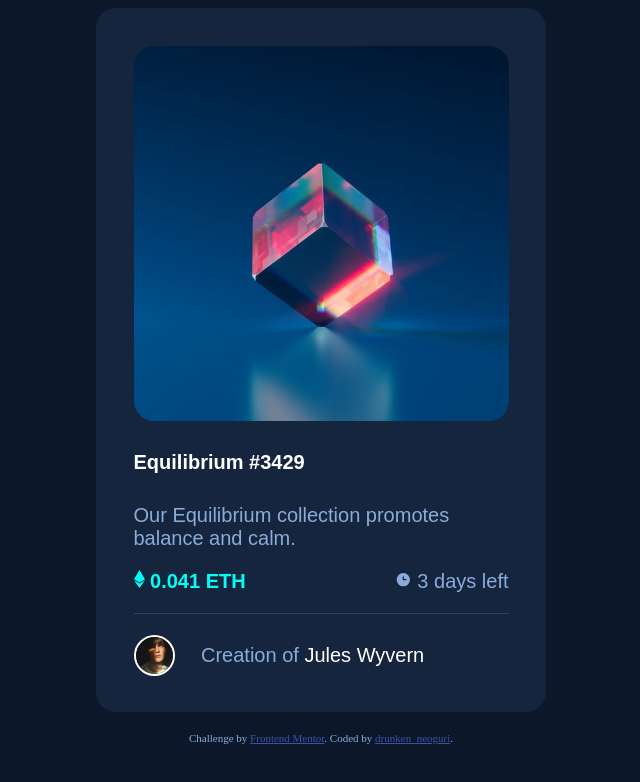
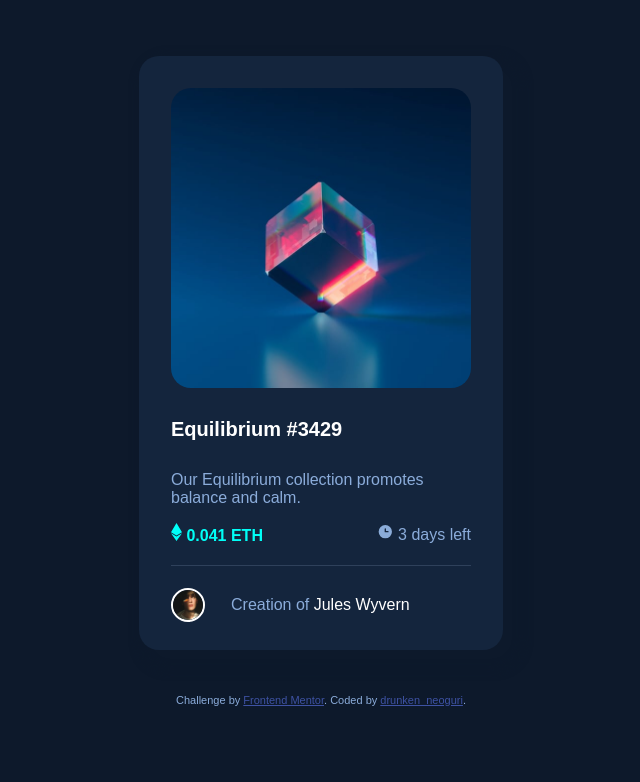
Before and after one commit to DrunkenNeoguri/NFTpreviewcardchallenge, a plain HTML site: page index.html in a window 1280 px wide. Shown: the whole page, without its empty margins (319-959 px from the left). Drawn offline with Linux system fonts and the light colour scheme.

Commit message:
Add files via upload

```diff
--- a/index.html
+++ b/index.html
@@ -15,7 +15,7 @@
     <div class="container" role="main">
       <div class="maincard">
         <div class="itemimage">
-          <img src="images/image-equilibrium.jpg" alt="NFT Card image, equilibrium" width="100%" height="100%">
+          <img class="cardimage" src="images/image-equilibrium.jpg" width="300px" height="300px" alt="NFT Card image, equilibrium">
             <div class="overlay_image">
             </div>
             <img class="view_icon" src="images/icon-view.svg" alt="view click about NFT Card image">
--- a/style.css
+++ b/style.css
@@ -2,7 +2,16 @@
 
 /** common **/
 
+html {
+    font-size:16px;
+    font-family: "Outfit", sans-serif;
+}
+
 body {
+    display: flex;
+    flex-direction: column;
+    align-items: center;
+    justify-content: center;
     background-color: hsl(217, 54%, 11%);
     color: hsl(215, 51%, 70%);
 }
@@ -14,9 +23,11 @@ body {
     display: flex;
     align-items: center;
     justify-content: center;
-    font-size: 20px;
-    font-family: "Outfit", sans-serif;
-
+    padding:1.5rem;
+    box-sizing:border-box;
+    border-radius: 1rem;
+    width: 360px;
+    margin-top:1.5rem;
 }
 
 
@@ -25,14 +36,13 @@ body {
 
 .maincard {
     display: block;
-    margin:auto;
+    margin: 0 auto;
     border-radius: 20px;
     box-shadow: 10px 10px 10px 10px hsl(217, 54%, 11%);
-    padding:3%;
-    padding-bottom:2%;
+    padding:2rem;
+    padding-bottom:1rem;
     background-color: hsl(216, 50%, 16%);
-    max-width:375px;
-    height:auto;
+    width:360px;
 }
 
 
@@ -46,11 +56,16 @@ body {
 
 .maincard .itemimage {
     position:relative;
+    width:300px;
+    height:auto;
+    margin:0;
+    padding:0;
 }
+
 
 .maincard .itemimage img {
     display:block;
-    margin:auto;
+    margin: 0 auto;
     border-radius: 20px;
 }
 
@@ -76,6 +91,7 @@ body {
 
 /**creator profile**/
 .creator {
+    margin:0;
     margin-top:10px;
     display: flex;
     flex-direction: row;
```
